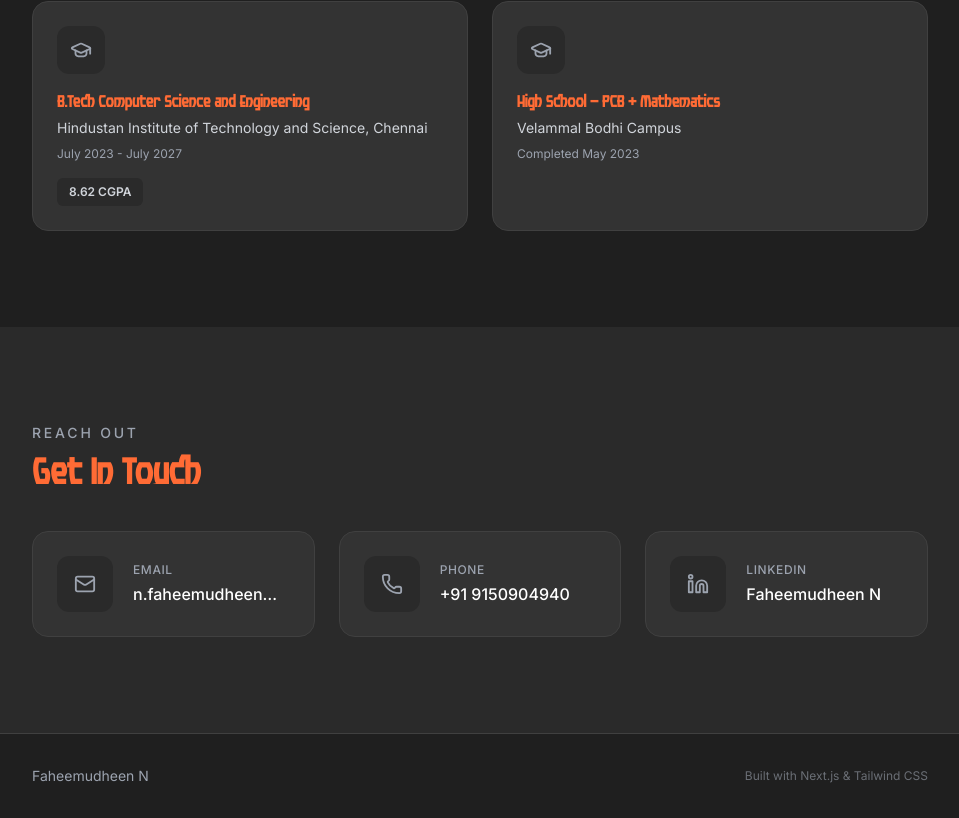
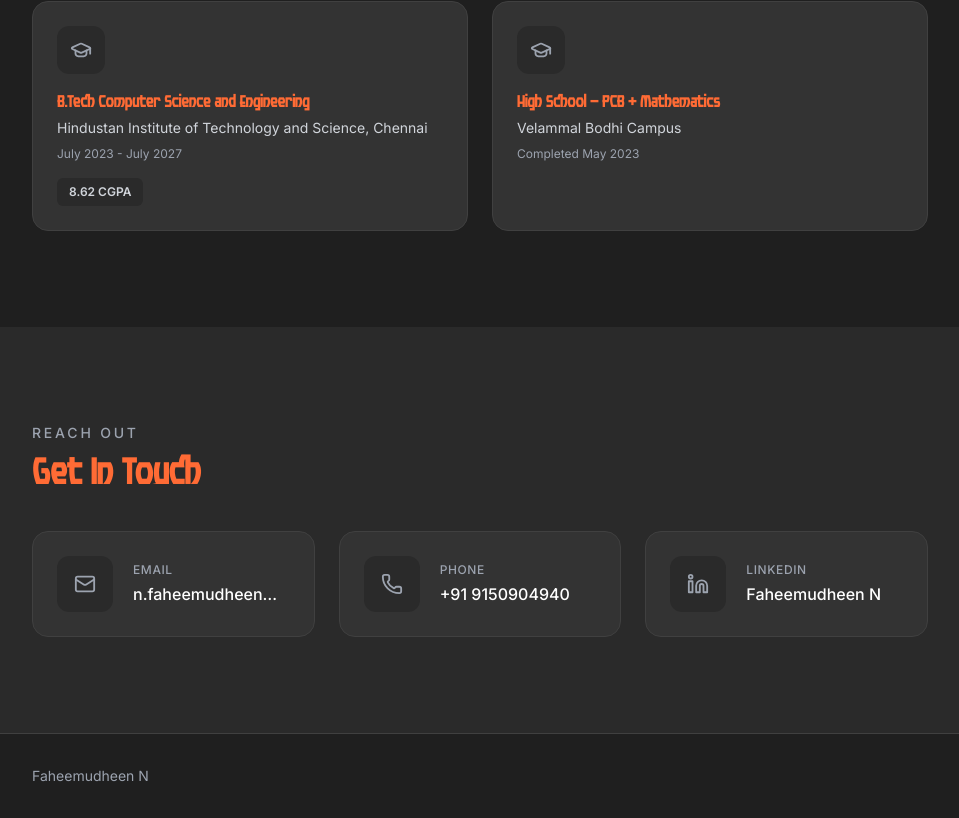
Before and after one commit to Ronak2005N/flarontech-main, a Next.js app: page /fox in a window 1280 px wide. Shown: the part 4124-4942 px from the top of the page, without its empty margins (160-1119 px from the left). Built offline with nearby package versions, Linux system fonts and the light colour scheme.

Commit message:
Remove footer text about Next.js and Tailwind CSS
Removed the footer text about Next.js and Tailwind CSS.

```diff
--- a/app/fox/components/FoxFooter.tsx
+++ b/app/fox/components/FoxFooter.tsx
@@ -5,9 +5,6 @@ export function FoxFooter() {
         <p className="text-sm text-[#9ca3af]">
           {"Faheemudheen N"}
         </p>
-        <p className="text-xs text-[#9ca3af]/60">
-          {"Built with Next.js & Tailwind CSS"}
-        </p>
       </div>
     </footer>
   )
```
